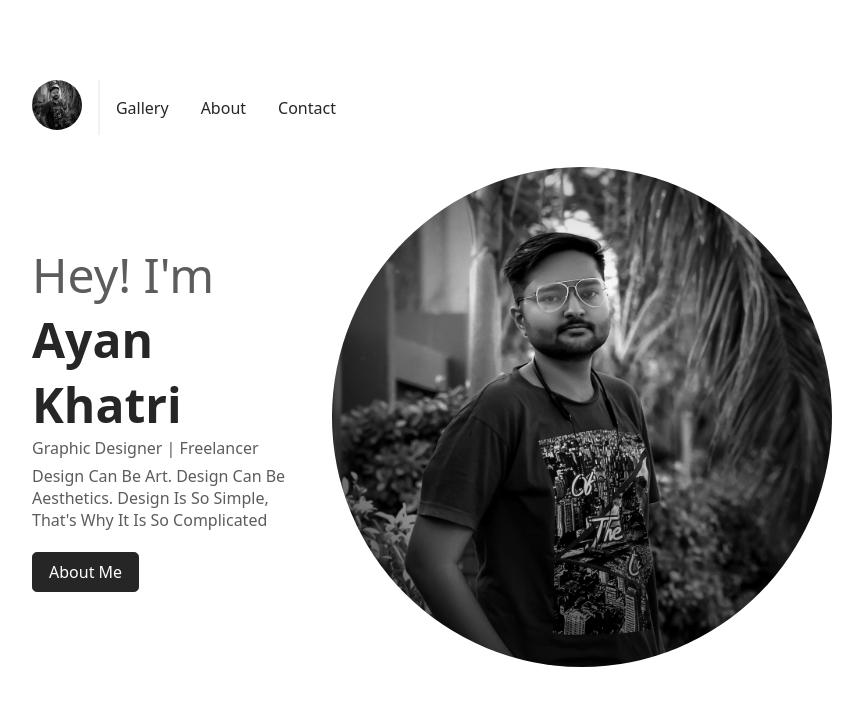
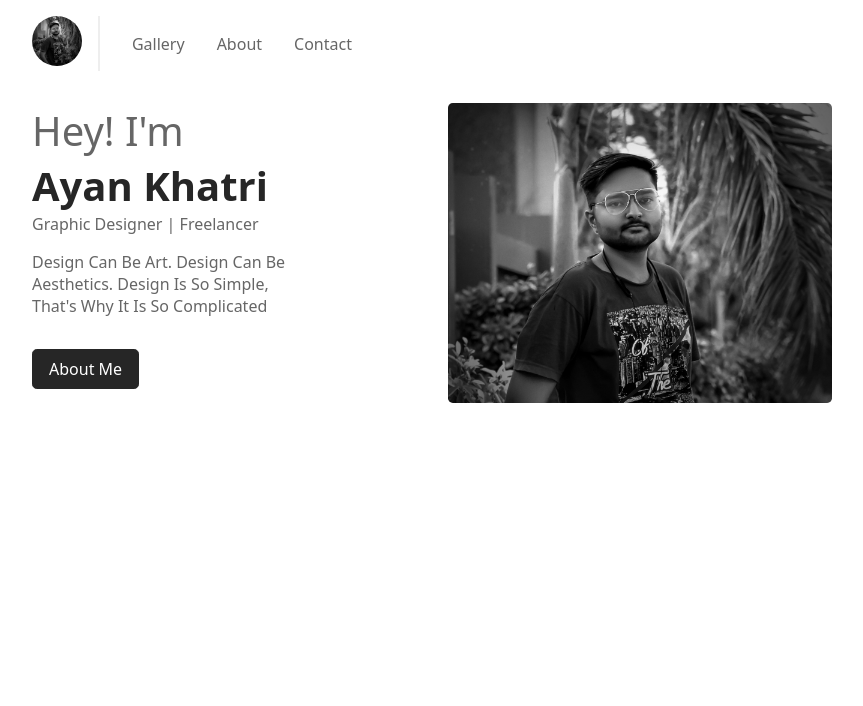
Before and after one commit to mr-saad/mrakediting, a Next.js app: page / in a window 1280 px wide. Shown: the top 706 px of the page, without its empty margins (208-1071 px from the left). Built offline with nearby package versions, Linux system fonts and the light colour scheme.

Commit message:
Add files via upload

```diff
--- a/pages/_app.js
+++ b/pages/_app.js
@@ -58,7 +58,6 @@ export default function MyApp({ Component, pageProps, router }) {
         />
       </Head>
       <Navbar />
-      <div className="main_div">
       <AnimatePresence exitBeforeEnter>
         {loading ? (
           <motion.div {...animations} className="loadingContainer">
@@ -68,7 +67,6 @@ export default function MyApp({ Component, pageProps, router }) {
           <Component {...pageProps} key={router.route} />
         )}
       </AnimatePresence>
-      </div>
     </>
   )
 }
--- a/pages/index.js
+++ b/pages/index.js
@@ -13,10 +13,12 @@ const Home = () => {
   return (
     <motion.section className="home" {...animations}>
       <div className="left">
-        <h1 className="headingAk">
-          Hey! I'm <span>Ayan Khatri</span>
-        </h1>
-        <p>Graphic Designer | Freelancer</p>
+        <div>
+          <h1 className="headingAk">
+            Hey! I'm <span>Ayan Khatri</span>
+          </h1>
+          <p>Graphic Designer | Freelancer</p>
+        </div>
         <p className="headerDescription">
           Design can be Art. design can be Aesthetics. design is so Simple,
           that's why it is so Complicated
@@ -27,10 +29,10 @@ const Home = () => {
       </div>
 
       <Image
-        sizes="(max-width: 540px) 50vw,(max-width: 1200px) 80vw"
+        sizes="(max-width: 540px) 50vw, (max-width: 1200px) 80vw"
         priority={true}
-        width={500}
-        height={500}
+        width={300}
+        height={300}
         style={{ objectFit: "cover", objectPosition: "top", maxWidth: "100%" }}
         src="/ayan_new.jpg"
         alt="Ayan Khatri"
--- a/styles/global.css
+++ b/styles/global.css
@@ -8,21 +8,22 @@
 }
 :root {
   --bg: #262626;
-  --light: hsl(0, 0%, 95%);
+  --light: #eee;
 }
 
 body {
-  padding-top: 5rem;
-  color: #262626bf;
-}
-a {
-  color: #262626;
-}
-.main_div {
-  overflow: hidden;
+  padding-top: 1rem;
+  color: #666;
   width: 100%;
   max-width: 800px;
   margin-inline: auto;
+  text-wrap: balance;
+}
+ul {
+  margin-inline-start: 1rem;
+}
+a {
+  color: #666;
 }
 
 .loadingContainer {
@@ -93,7 +94,6 @@ section {
 }
 .home {
   gap: 2rem;
-  align-items: center;
 }
 .home .left,
 .home img {
@@ -103,15 +103,19 @@ section {
   display: block;
   filter: grayscale(1);
   -webkit-filter: grayscale(1);
-  border-radius: 100vw;
-  -webkit-border-radius: 100vw;
-  -moz-border-radius: 100vw;
-  -ms-border-radius: 100vw;
-  -o-border-radius: 100vw;
+  border-radius: 0.3rem;
+  -webkit-border-radius: 0.3rem;
+  -moz-border-radius: 0.3rem;
+  -ms-border-radius: 0.3rem;
+  -o-border-radius: 0.3rem;
 }
+
 .headingAk {
-  font-size: 3rem;
+  font-size: 2.5rem;
   font-weight: normal;
+  margin-top: 0;
+  padding-top: 0;
+  line-height: normal;
 }
 .headingAk span {
   font-weight: bold;
@@ -138,7 +142,7 @@ section {
   color: var(--bg);
 }
 .headerDescription {
-  margin-block: 0.35rem;
+  margin-block: 1rem;
   text-transform: capitalize;
 }
 
@@ -235,6 +239,7 @@ img {
 }
 
 .workGrid {
+  max-width: 400px;
   display: grid;
   grid-template-columns: repeat(2, minmax(0, 1fr));
   background: var(--bg);
@@ -255,8 +260,6 @@ img {
 }
 .whatido {
   text-transform: capitalize;
-  list-style: none;
-  text-align: center;
 }
 .vrLine {
   position: absolute;
@@ -277,7 +280,6 @@ img {
 }
 
 .aboutPs {
-  padding-left: 1.2rem;
   line-height: 2;
   margin-block: 2rem;
 }
@@ -314,23 +316,13 @@ img {
 
 @media (max-width: 768px) {
   body {
-    padding-top: 1rem;
+    padding: 1rem;
     font-size: 0.85rem;
   }
-  /* navbar===============>> */
-  nav {
-    padding: 0 0.5rem;
-    /* flex-direction: column; */
-  }
-  .divider {
-    width: 2px;
-  }
-
   /* home==========>> */
 
   section {
     margin-top: 1rem;
-    padding: 0 0.5rem;
     flex-direction: column;
   }
   .headingAk {
@@ -347,7 +339,6 @@ img {
 
   /* about=============>> */
   .about {
-    padding: 1rem;
     flex-direction: column;
     justify-content: stretch;
   }
```
Lines whose indentation alone changed are shown as unchanged.
